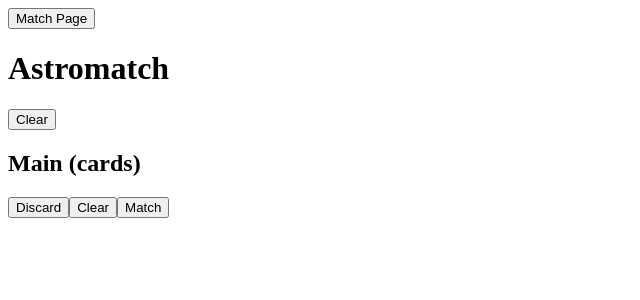
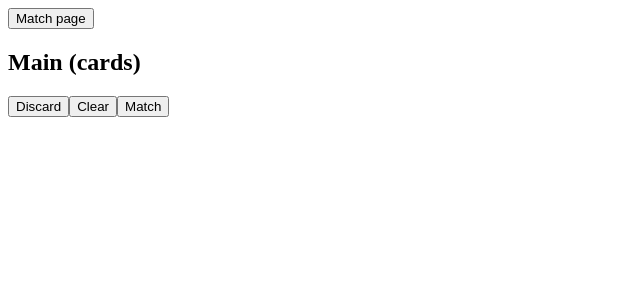
Before and after one commit to future4code/jemison-Rafael-Lopes, a React (Create React App) app in the folder modulo3/projeto-astromatch/astromatch-app/: page / in a window 1280 px wide. Shown: the top 300 px of the page, without its empty margins (0-640 px from the left). Built offline with nearby package versions, Linux system fonts and the light colour scheme.

Commit message:
Deletar componente header

```diff
--- a/modulo3/projeto-astromatch/astromatch-app/src/App.js
+++ b/modulo3/projeto-astromatch/astromatch-app/src/App.js
@@ -1,31 +1,29 @@
 import React, { useState } from "react";
-import Header from "./components/Header/Header";
 import Main from "./components/Main/Main";
 import MatchPage from "./components/MatchPage/MatchPage";
 
 function App() {
 
-  const [screen, setScreen] = useState("mainScreen")
+  const [screen, setScreen] = useState("start")
 
-  const mainScreen= (screen)=> {
-   setScreen(screen)
+  const changeScreen = (screen) => {
+    setScreen(screen)
   }
 
-  const switchScreen = ()=>{
-    switch(screen){
-      case "mainScreen":
-        return<Main mainScreen={mainScreen} />
-        case "matchList":
-          return <MatchPage mainScreen={mainScreen} />
-          default:
-            return null;
+  const switchScreen = () => {
+    switch (screen) {
+      case "start":
+        return <Main changeScreen={changeScreen} />
+      case "list":
+        return <MatchPage changeScreen={changeScreen} />
+      default:
+        return null;
     }
   }
 
   return (
     <div>
-    <Header/>
-    {switchScreen()}
+      {switchScreen()}
     </div>
   );
 }
--- a/modulo3/projeto-astromatch/astromatch-app/src/components/Header/Header.js
+++ /dev/null
@@ -1,13 +0,0 @@
-import React from 'react'
-
-function Header() {
-  return (
-    <div>
-    <button>Match Page</button>
-        <h1>Astromatch</h1>
-        <button>Clear</button>
-    </div>
-  )
-}
-
-export default Header;
--- a/modulo3/projeto-astromatch/astromatch-app/src/components/Main/Main.js
+++ b/modulo3/projeto-astromatch/astromatch-app/src/components/Main/Main.js
@@ -1,12 +1,13 @@
-import React, { useState } from 'react'
+import React from 'react'
 
 
 function Main(props) {
 
-  const [perfis, setPerfis] = useState()
+
 
   return (
     <div>
+    <button onClick={()=> props.switchScreen("list")} >Match page</button>
       <h2>Main (cards)</h2>
       <button>Discard</button>
       <button>Clear</button>
--- a/modulo3/projeto-astromatch/astromatch-app/src/components/MatchPage/MatchPage.js
+++ b/modulo3/projeto-astromatch/astromatch-app/src/components/MatchPage/MatchPage.js
@@ -1,9 +1,8 @@
 import React from 'react'
 
-function MatchPage() {
+function MatchPage(props) {
   return (
     <div>
-   <button>Retornar</button>
     <h1>Astromatch</h1>
     </div>
 
```
